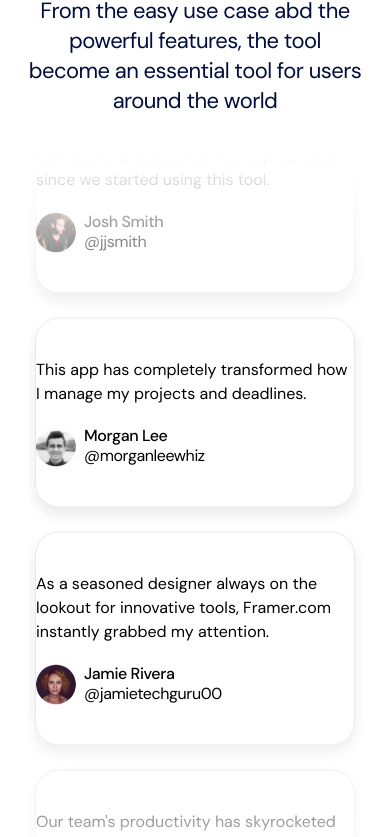
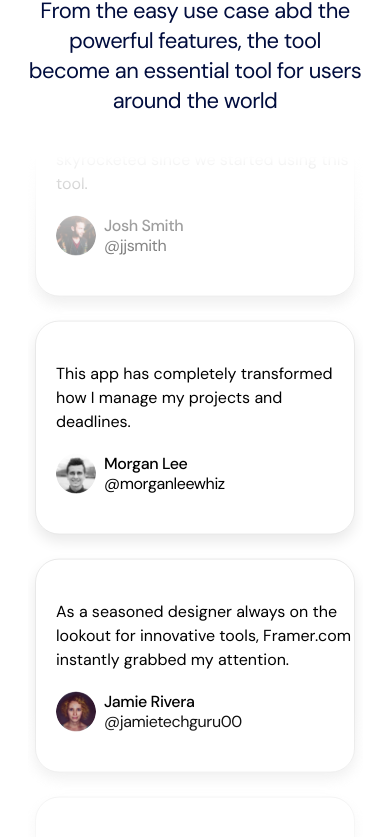
Before and after one commit to adnan-47/first-react-app, a Next.js app: page / in a window 390 px wide. Shown: the part 3157-3994 px from the top of the page. Built offline with nearby package versions, Linux system fonts and the light colour scheme.

Commit message:
fix textimonials margin and call to action responsiveness

```diff
--- a/src/sections/CallToAction.tsx
+++ b/src/sections/CallToAction.tsx
@@ -25,12 +25,12 @@ export const CallToAction = () => {
       <p className="section-description mt-5">
       Boost your workflow with the tool and turn powershell into a professional tool
       </p>
-      <motion.img src={starImage.src} alt="star Image" width={360} className="absolute -left-[350px] -top-[137px]"
+      <motion.img src={starImage.src} alt="star Image" width={360} className="absolute -left-[350px] -top-[137px] sm:hidden md:block"
       style={{
         translateY,
       }}
       />
-      <motion.img src={springImage.src} alt="spring Image " width={360} className="absolute -right-[331px] -top-[90px]"
+      <motion.img src={springImage.src} alt="spring Image " width={360} className="absolute -right-[331px] -top-[90px] sm:hidden md:block"
        style={{
         translateY,
       }}
--- a/src/sections/Testimonials.tsx
+++ b/src/sections/Testimonials.tsx
@@ -107,8 +107,8 @@ const TestimonialsColumn = (props: {className?: string;
 
             {props.testimonials.map(({ text, imageSrc, name, username}) => (
             <div className="card">
-          <div>{text}</div>
-          <div className="flex items-center gap-2 mt-5">
+          <div className="ml-5">{text}</div>
+          <div className="flex items-center gap-2 mt-5 ml-5">
             <Image src={imageSrc} alt={name} width={40} height={40} className="h-10 w-10 rounded-full"
              />
              <div className="flex flex-col">
```
